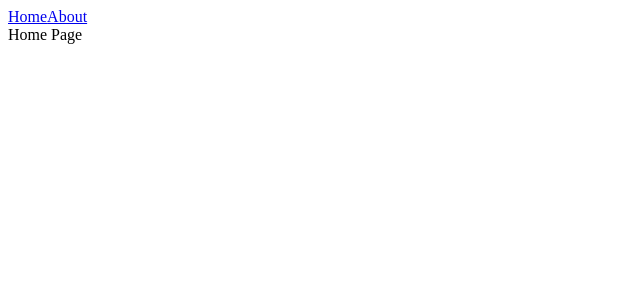
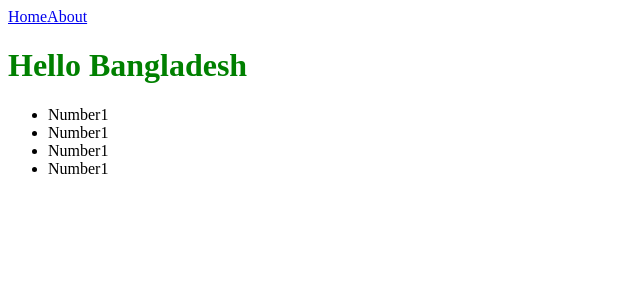
Before and after one commit to zahidupm/vue-projects-by-polash-vai-class-14, a Vue app: page / in a window 1280 px wide. Before the commit this address had no page. Shown: the top 300 px of the page, without its empty margins (0-640 px from the left). Built offline with nearby package versions, Linux system fonts and the light colour scheme.

Commit message:
how to import components

```diff
--- /dev/null
+++ b/src/components/Number.vue
@@ -0,0 +1,16 @@
+<template>
+  <ul>
+    <li>Number1</li>
+    <li>Number1</li>
+    <li>Number1</li>
+    <li>Number1</li>
+  </ul>
+</template>
+
+<script>
+export default {
+  name: "Number",
+};
+</script>
+
+<style scoped></style>
--- a/src/router/index.js
+++ b/src/router/index.js
@@ -9,14 +9,14 @@ const router = createRouter({
       name: 'home',
       component: HomePage
     },
-    // {
-    //   path: '/about',
-    //   name: 'about',
-    //   // route level code-splitting
-    //   // this generates a separate chunk (About.[hash].js) for this route
-    //   // which is lazy-loaded when the route is visited.
-    //   component: () => import('../views/AboutView.vue')
-    // }
+    {
+      path: '/about',
+      name: 'about',
+      // route level code-splitting
+      // this generates a separate chunk (About.[hash].js) for this route
+      // which is lazy-loaded when the route is visited.
+      component: () => import('../views/About.vue')
+    }
   ]
 })
 
--- /dev/null
+++ b/src/views/About.vue
@@ -0,0 +1,11 @@
+<template>
+  <h1 class="text-3xl text-green-400">About</h1>
+</template>
+
+<script>
+export default {
+  name: "About",
+};
+</script>
+
+<style scoped></style>
--- a/src/views/HomePage.vue
+++ b/src/views/HomePage.vue
@@ -1,9 +1,24 @@
-<template>Home Page</template>
+<template>
+  <h1 class="text-3xl text-red-400">{{ message }}</h1>
+  <Number></Number>
+</template>
 
 <script>
+import Number from "../components/Number.vue";
+
 export default {
   name: "HomePage",
+  components: { Number },
+  data() {
+    return {
+      message: "Hello Bangladesh",
+    };
+  },
 };
 </script>
 
-<style scoped></style>
+<style scoped>
+h1 {
+  color: green;
+}
+</style>
```
